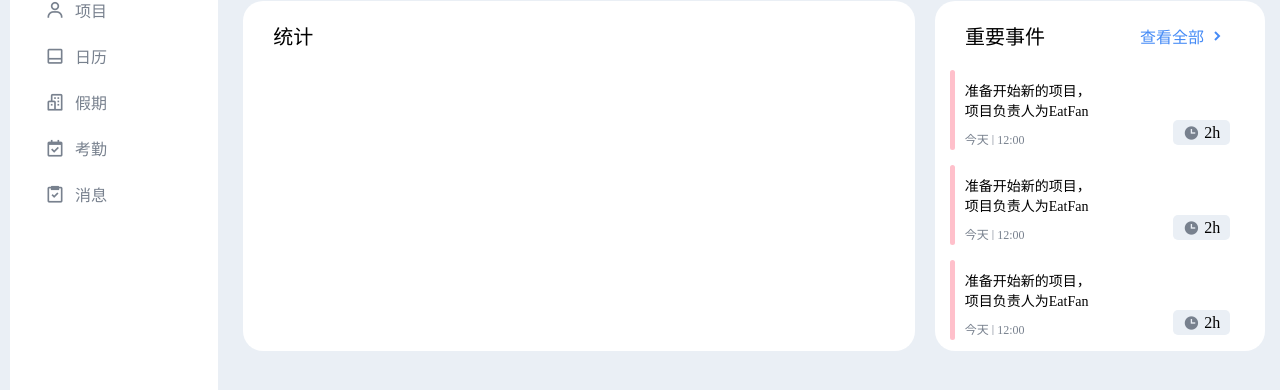
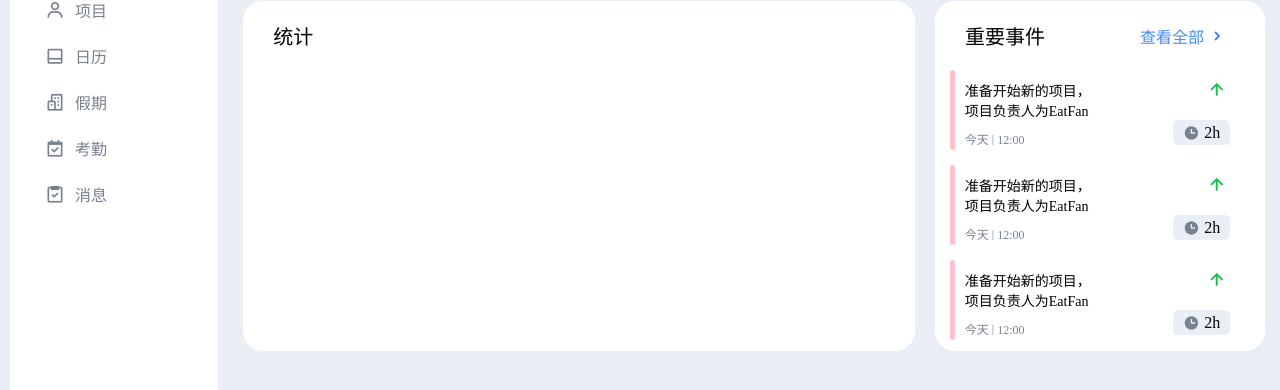
Before and after one commit to EatFans/Business-Management-System, a Vue app in the folder bms-vue/: page /dashboard in a window 1280 px wide. Shown: the part 164-554 px from the top of the page. Built offline with nearby package versions, Linux system fonts and the light colour scheme.

Commit message:
前端修改EventMenuItem组件

```diff
--- a/bms-vue/src/components/ImportantEvent/EventMenuItem.vue
+++ b/bms-vue/src/components/ImportantEvent/EventMenuItem.vue
@@ -13,6 +13,9 @@
         </div>
 
         <div class="important-event-menu-item-info">
+          <div class="event-status" :class="item.eventStatus">
+            <i class='bx bx-up-arrow-alt' ></i>
+          </div>
           <div class="spend-time-box">
             <i class='bx bxs-time' ></i>
             <p>{{item.spendTime}}</p>
@@ -33,6 +36,7 @@ export default {
         day: '今天',
         time: '12:00',
         spendTime: '2h',
+        eventStatus: 'low',  // 高、中、低，high、medium、low
         color: 'pink',
       }
     }
@@ -86,9 +90,36 @@ export default {
   width: 100%;
   height: 100%;
   display: flex;
-  align-items: end;
-  justify-content: center;
+  align-items:  center;
+  justify-content: end;
+  flex-direction: column;
+}
 
+/* 事件紧急状态样式 */
+.event-status {
+  margin-bottom: 15px;
+}
+
+/* 默认事件箭头样式 */
+.event-status i{
+  margin-left: 30px;
+  font-size: 23px;
+  color: #78818e;
+}
+
+/* 高紧急事件 */
+.event-status.high i{
+  color: #ec5a5a;
+}
+
+/* 中事件 */
+.event-status.medium i {
+  color: #f5b931;
+}
+
+/* 低事件 */
+.event-status.low i {
+  color: #1bc24a;
 }
 
 /* 花费时间标签 */
```
